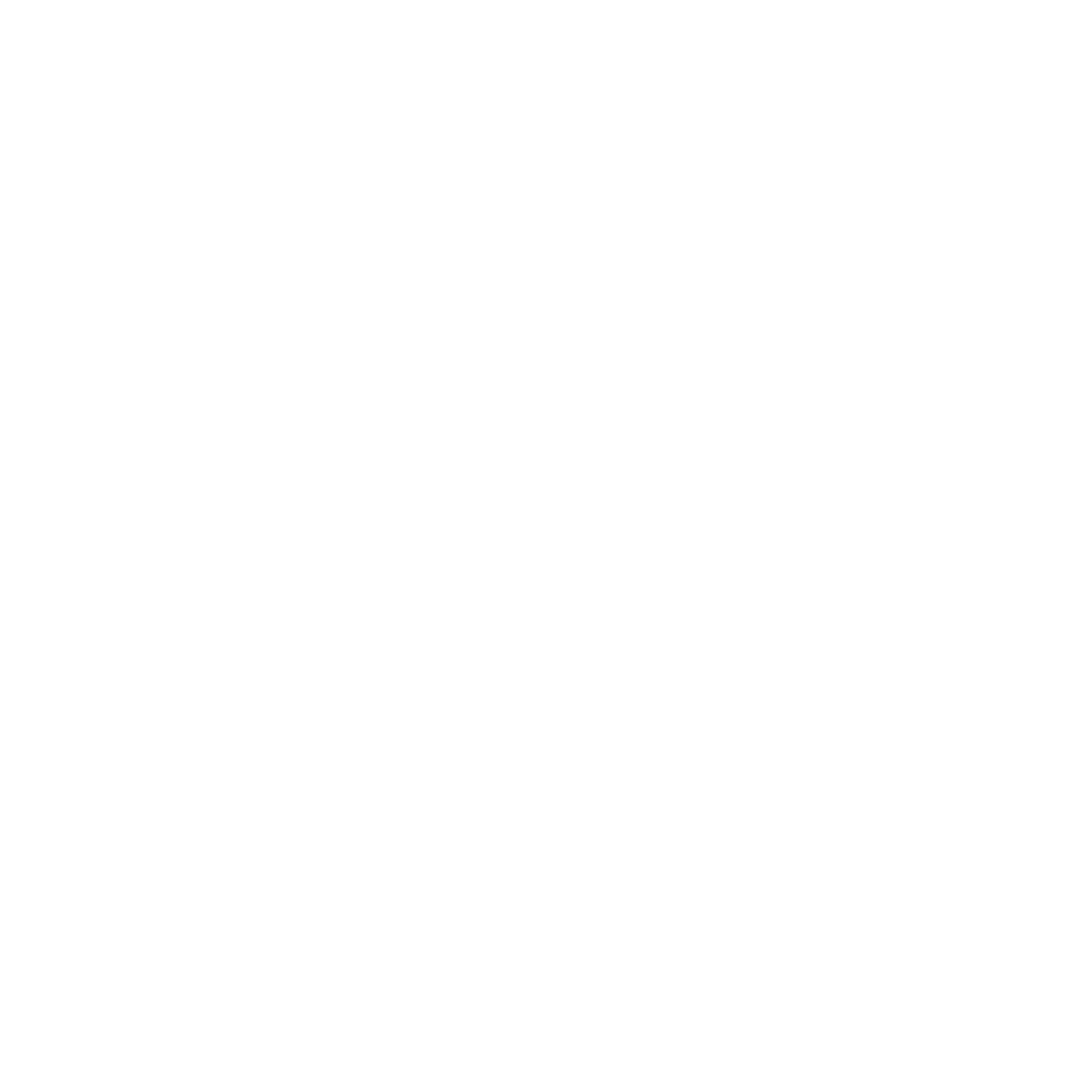
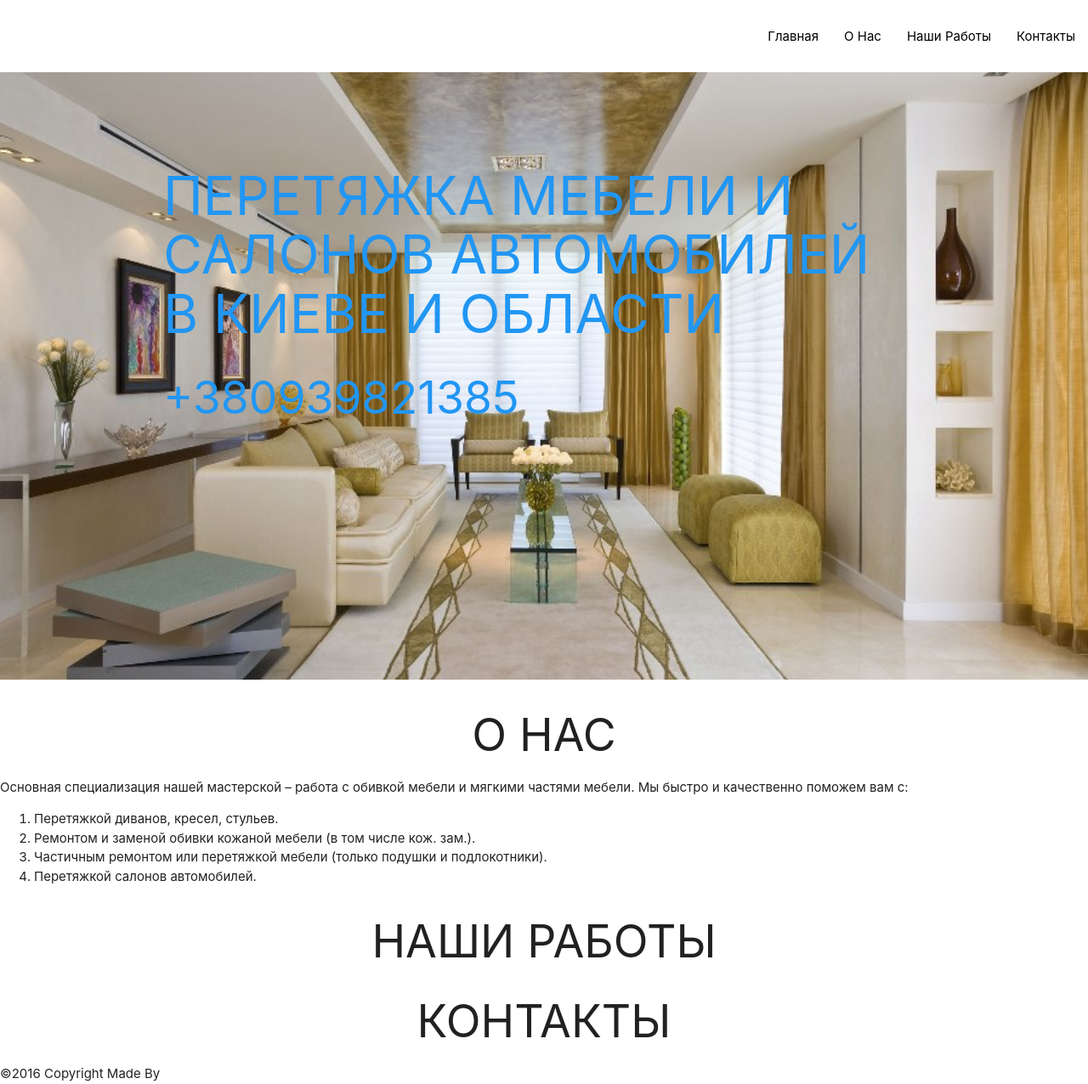
Before and after one commit to Gointer/repair_furniture, a website: page index.html in a window 1280 px wide. Shown: the whole page at 85% size. Before the commit the page ends 800 px from the top, so only its background shows below. Drawn offline with nearby package versions, Linux system fonts and the light colour scheme.

Commit message:
Added fixed and resized eed header. Added hero section.

```diff
--- a/index.html
+++ b/index.html
@@ -2,9 +2,77 @@
 <html>
 <head>
 	<meta charset="UTF-8">
+
 	<title>ПЕРЕТЯЖКА МЕБЕЛИ И САЛОНОВ АВТОМОБИЛЕЙ</title>
+
+	<link rel="stylesheet" type="text/css" href="./bower_components/Materialize/dist/css/materialize.min.css">
+	<link rel="stylesheet" type="text/css" href="main.css">
 </head>
 <body>
+	<div style="background-image:url(./image/4.jpg);height:100vh;background-size: cover;">
+		<header class=" navbar-fixed">
+			<nav class="white z-depth-0">
+				<ul class="right">
+					<li>
+						<a href="" class="black-text">Главная</a>
+					</li>
+					<li>
+						<a href="" class="black-text">О Нас</a>
+					</li>
+					<li>
+						<a href="" class="black-text">Наши Работы</a>
+					</li>
+					<li>
+						<a href="" class="black-text">Контакты</a>
+					</li>
+				</ul>
+			</nav>
+		</header>
+		<div class="spacer"></div>
+		<div class="spacer"></div>
+		<div class="spacer"></div>
 
+		<section id="hero">
+			<div class="container">
+				<div class="row blue-text">
+					<h1 class="left-align">
+						ПЕРЕТЯЖКА МЕБЕЛИ И </br>
+						САЛОНОВ АВТОМОБИЛЕЙ</br>
+						В КИЕВЕ И ОБЛАСТИ</br>
+					</h1>
+					<h2 class="left-align">+380939821385</h2>
+				</div>
+			</div>
+		</section>
+
+	</div>
+	<main>
+
+		<section id="about">
+			<h2 class="center-align">О НАС</h2>
+			<p>Основная специализация нашей мастерской – работа с обивкой мебели и мягкими частями мебели. Мы быстро и качественно поможем вам c: </p>
+			<ol>
+				<li>Перетяжкой диванов, кресел, стульев.</li>
+				<li>Ремонтом и заменой обивки кожаной мебели (в том числе кож. зам.).</li>
+				<li>Частичным ремонтом или перетяжкой мебели (только подушки и подлокотники).</li>
+				<li>Перетяжкой салонов автомобилей.</li>
+			</ol>
+		</section>
+
+		<section id="portfolio">
+			<h2 class="center-align">НАШИ РАБОТЫ</h2>
+		</section>
+
+		<section id="contact">
+			<h2 class="center-align">КОНТАКТЫ</h2>
+		</section>
+	</main>
+
+	<footer>
+		<span>©2016 Copyright</span>
+		<span>Made By</span>
+	</footer>
+	<script type="text/javascript" src="./bower_components/jquery/dist/jquery.min.js"></script>
+	<script type="text/javascript" src="main.js"></script>
 </body>
 </html>
--- /dev/null
+++ b/main.css
@@ -0,0 +1,39 @@
+.spacer {
+  height: 2rem;
+  width: 100%;
+}
+
+body {
+    display: flex;
+    min-height: 100vh;
+    flex-direction: column;
+  }
+
+main {
+	flex: 1 0 auto;
+}
+
+nav{
+    height: 85px;
+}
+
+nav a {
+    line-height: 85px;
+}
+
+nav.smaller {
+    height: 50px;
+    border-bottom: 1px solid #f5f5f5;
+}
+
+nav.smaller a {
+    line-height: 50px;
+}
+
+nav {
+    -webkit-transition: 0.34s;
+    -moz-transition: 0.34s;
+    -ms-transition: 0.34s;
+    -o-transition: 0.34s;
+    transition: 0.34s;
+}
--- /dev/null
+++ b/main.js
@@ -0,0 +1,14 @@
+function init() {
+  window.addEventListener('scroll', function(e){
+    var distanceY = window.pageYOffset || document.documentElement.scrollTop,
+        shrinkOn = 53,
+        nav = document.querySelector("nav");
+    if (distanceY > shrinkOn) {
+      nav.setAttribute("class","white smaller z-depth-0");
+    } else {
+        nav.removeAttribute("class");
+        nav.setAttribute("class","white z-depth-0");
+    }
+  });
+}
+window.onload = init();
```
Also changed, not shown: image/02.jpg (added), image/1.jpg (added), image/3.jpg (added), image/4.jpg (added).
